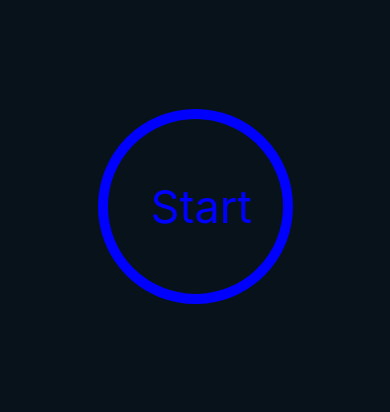
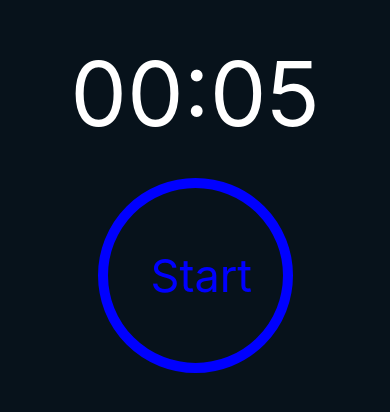
Before and after one commit to aron5073/react-native-stopwatch, a React Native app: screen / in a window 390 px wide. Shown: the part 216-628 px from the top of the page. Built offline with nearby package versions, Linux system fonts and the light colour scheme.

Commit message:
timer going to minus

```diff
--- a/App.js
+++ b/App.js
@@ -17,21 +17,6 @@ import {
   Dimensions,
 } from 'react-native';
 
-export default class App extends React.Component {
-  render() {
-    return (
-      <View style={styles.container}>
-        <StatusBar barStyle="light-content" />
-        <TouchableOpacity
-          onPress={() => alert('hello world')}
-          style={styles.button}>
-          <Text style={styles.buttonText}> Start</Text>
-        </TouchableOpacity>
-      </View>
-    );
-  }
-}
-
 const screen = Dimensions.get('window');
 
 const styles = StyleSheet.create({
@@ -50,11 +35,62 @@ const styles = StyleSheet.create({
     borderRadius: screen.width / 2,
     justifyContent: 'center',
     alignItems: 'center',
+    marginTop: 30,
   },
   buttonText: {
     fontSize: 45,
     color: 'blue',
   },
+  timerText: {
+    color: '#fff',
+    fontSize: 90,
+  },
 });
 
-// export default App;
+//if its 3 it will become 03 if its 10 it will become 010 butb by using slice we will take only 2 digit 10 => 10
+const formatNumber = number => `0${number}`.slice(-2);
+
+const getRemaining = time => {
+  const minutes = Math.floor(time / 60);
+  const seconds = time - minutes * 60;
+  return {minutes: formatNumber(minutes), seconds: formatNumber(seconds)};
+};
+
+export default class App extends React.Component {
+  state = {
+    remaningSeconds: 5,
+  };
+
+  componentWillUnmount() {
+    if (this.interval) clearInterval(this.interval);
+  }
+
+  //its gonna depriciate the time
+  start = () => {
+    // this.setState(state => ({
+    //   remaningSeconds: state.remaningSeconds - 1,
+    // }));
+
+    this.interval = setInterval(() => {
+      this.setState(state => ({
+        remaningSeconds: state.remaningSeconds - 1,
+      }));
+    }, 1000);
+  };
+
+  //function for stoping the time to not go into minus
+
+  render() {
+    const {minutes, seconds} = getRemaining(this.state.remaningSeconds);
+
+    return (
+      <View style={styles.container}>
+        <StatusBar barStyle="light-content" />
+        <Text style={styles.timerText}>{`${minutes}:${seconds}`}</Text>
+        <TouchableOpacity onPress={this.start} style={styles.button}>
+          <Text style={styles.buttonText}> Start</Text>
+        </TouchableOpacity>
+      </View>
+    );
+  }
+}
```
